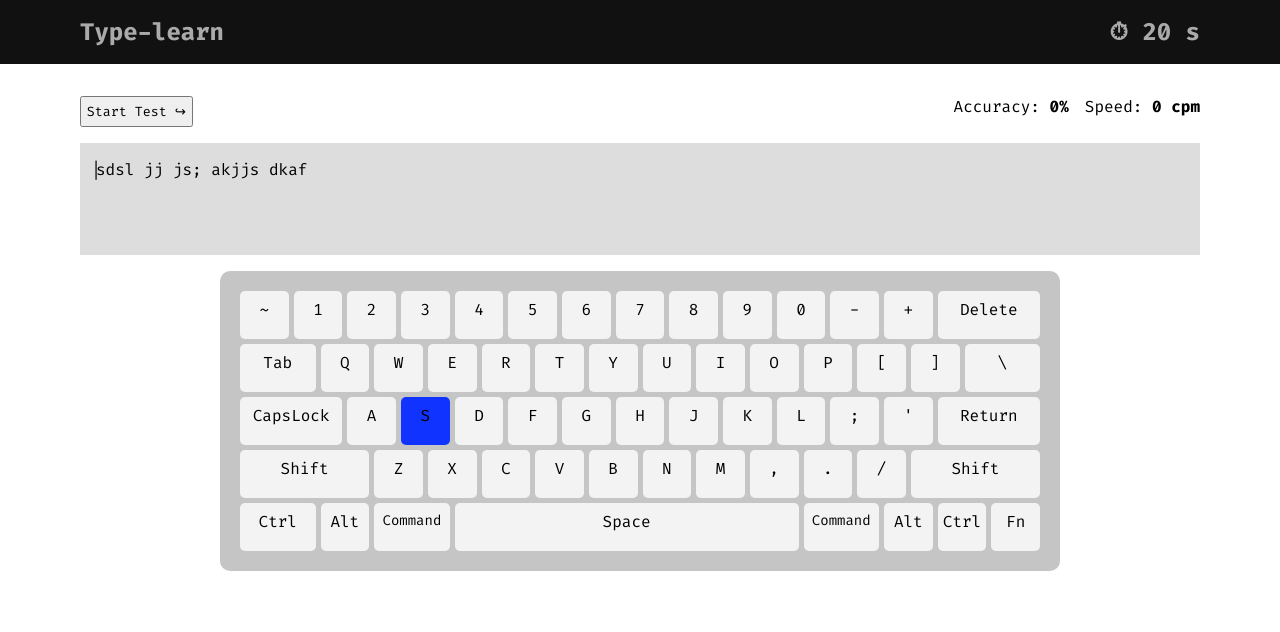
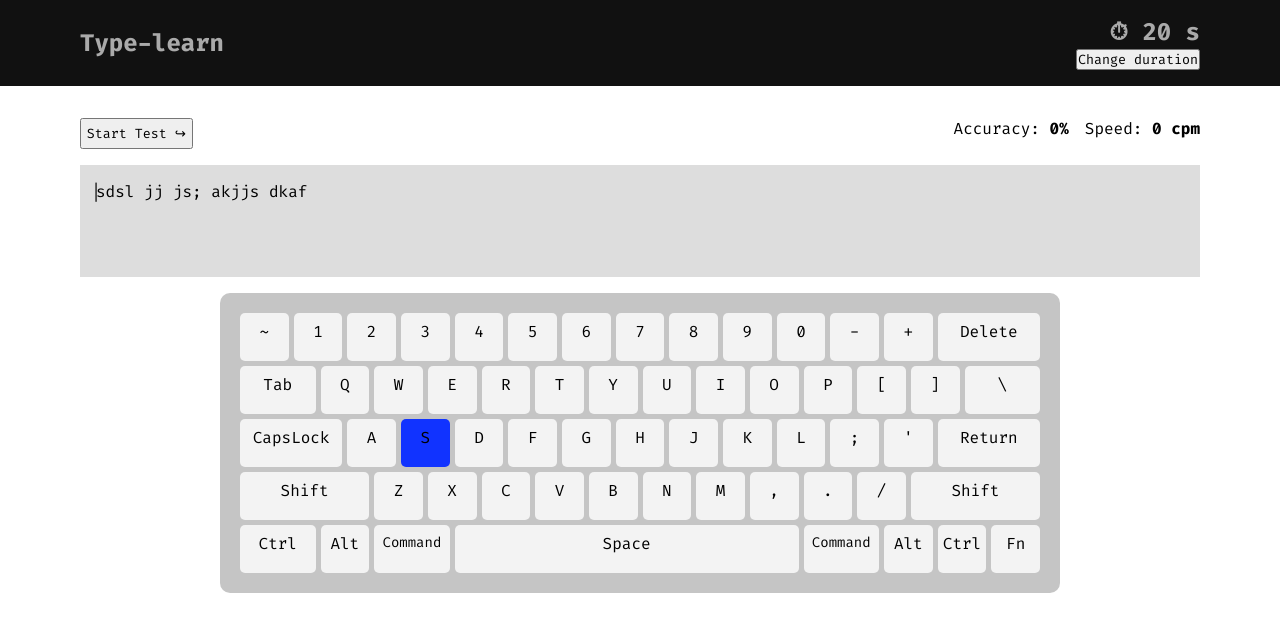
Before and after one commit to jatinkumar-me/type-learn, a React (Vite) app: page / in a window 1280 px wide. Shown: the top 632 px of the page. Built offline with nearby package versions, Linux system fonts and the light colour scheme.

Commit message:
Added duration changing feature

```diff
--- a/src/components/CountDown.tsx
+++ b/src/components/CountDown.tsx
@@ -1,13 +1,20 @@
 import { useDispatch, useSelector } from "react-redux";
 import { useCountdown } from "../hooks/useCountDown";
-import { endTest, selectIsTestActive, selectTestDuration } from "../state/testSlice";
-import { useEffect } from "react";
+import { endTest, selectIsTestActive, selectTestDuration, setTestDuration } from "../state/testSlice";
+import { useEffect, useState } from "react";
 
-export default function CountDown({inputRef} : {inputRef: React.RefObject<HTMLInputElement>}) {
+export default function CountDown({ inputRef }: { inputRef: React.RefObject<HTMLInputElement> }) {
   const dispatch = useDispatch();
   const isTestActive = useSelector(selectIsTestActive);
   const duration = useSelector(selectTestDuration);
+  const [durationInput, setDurationInput] = useState(duration);
+  const [showInput, setShowInput] = useState(false);
   const { remainingTime, start, resetTimer } = useCountdown(duration);
+
+  function handleClick() {
+    dispatch(setTestDuration(durationInput));
+    setShowInput(!showInput);
+  }
 
   useEffect(() => {
     if (isTestActive) {
@@ -20,7 +27,29 @@ export default function CountDown({inputRef} : {inputRef: React.RefObject<HTMLIn
     }
   }, [isTestActive, remainingTime]);
 
+  useEffect(() => {
+    resetTimer();
+  }, [duration])
+
   return <div className="countdown">
     <h1> ⏱ {remainingTime} s</h1>
+    <div className="duration-input-form">
+
+    {
+      showInput &&
+      <input
+        type="number"
+        min={5}
+        max={600}
+        className="duration-input"
+        value={durationInput}
+        onChange={(e) => setDurationInput(parseInt(e.target.value))}
+        disabled={isTestActive}
+      />
+    }
+    <button disabled={isTestActive} aria-label="Change test duration" onClick={handleClick}>
+      Change duration
+    </button>
+    </div>
   </div>
 }
--- a/src/index.css
+++ b/src/index.css
@@ -74,6 +74,18 @@ nav {
 
 .start-button {
   padding: 0.3rem;
+}
+
+/* Count down styles */
+.countdown {
+  display: flex;
+  flex-direction: column;
+  align-items: flex-end;
+}
+
+.duration-input{
+  width: 3rem;
+  margin-right: 0.3rem;
 }
 
 /* Keyboard styles */
--- a/src/state/testSlice.ts
+++ b/src/state/testSlice.ts
@@ -56,13 +56,16 @@ const testSlice = createSlice({
         setTotalMistakes: (state) => {
             state.totalMistakes = state.totalMistakes + 1;
         },
+        setTestDuration: (state, action) => {
+            state.duration = action.payload;
+        }
     },
 
 })
 
 
 export default testSlice.reducer;
-export const { startTest, initTest, endTest, setTotalMistakes, setTotalCharacters } = testSlice.actions;
+export const { startTest, initTest, endTest, setTotalMistakes, setTotalCharacters, setTestDuration } = testSlice.actions;
 export const selectIsTestActive = (state: RootState) => state.test.isTestActive;
 export const selectText = (state: RootState) => state.test.text;
 export const selectScore = (state: RootState) => state.test.score;
```
